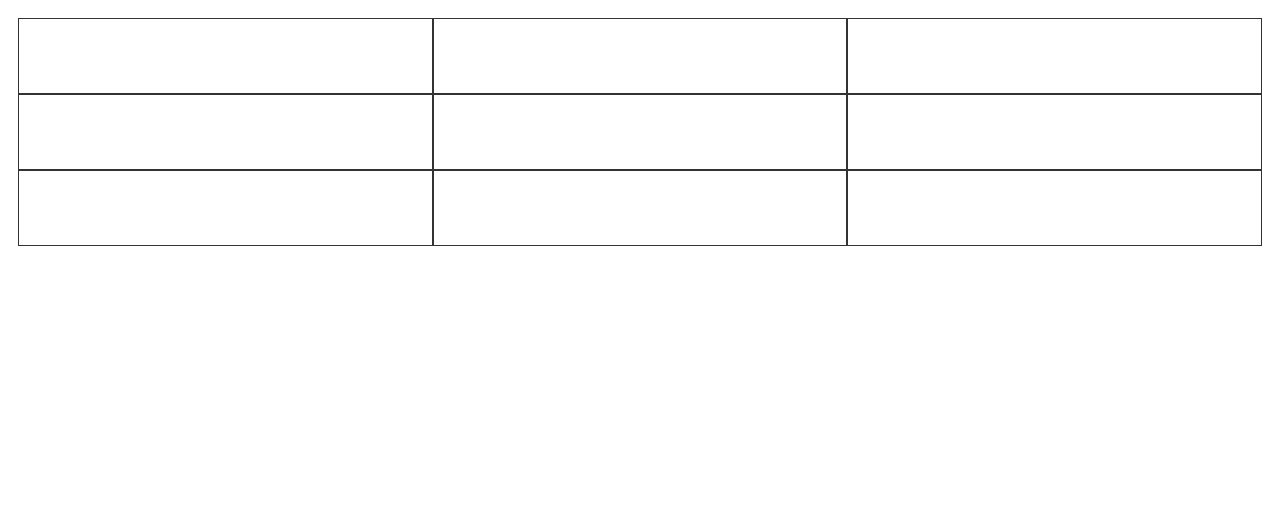
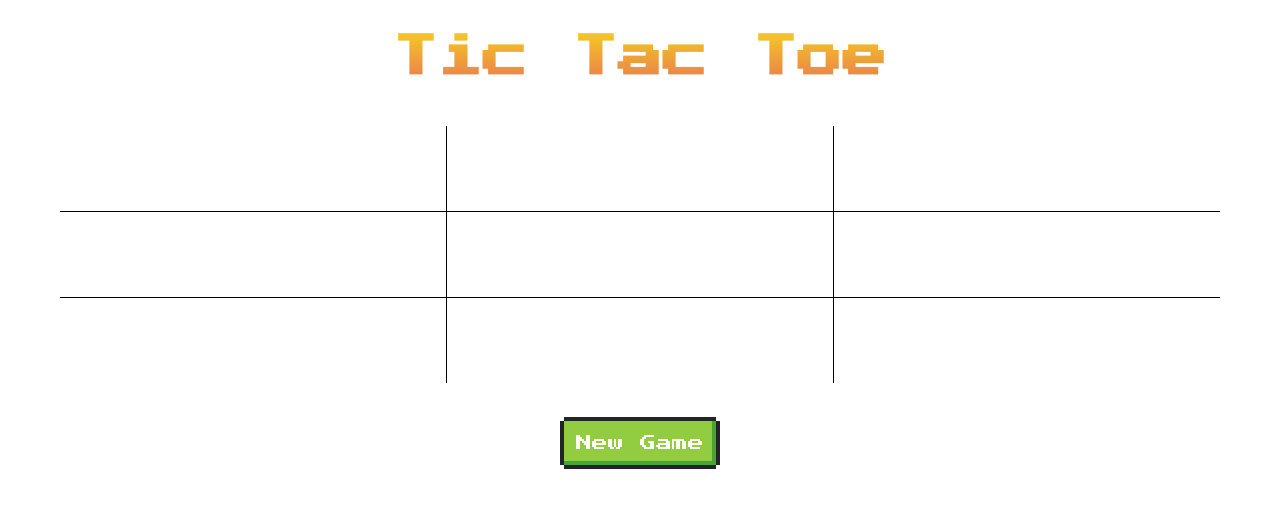
Before and after one commit to IrisPe17/tic-tac-toe, a plain HTML site: page index.html in a window 1280 px wide. Drawn offline with nearby package versions, Linux system fonts and the light colour scheme.

Commit message:
style: adds nes.css

```diff
--- a/index.html
+++ b/index.html
@@ -1,21 +1,36 @@
 <!DOCTYPE html>
 <html>
   <head>
-    <title>Tic tac toe</title>
+    <title>Tic Tac Toe</title>
+    <link
+      href="https://unpkg.com/nes.css@2.3.0/css/nes.min.css"
+      rel="stylesheet"
+    />
+    <link
+      href="https://fonts.googleapis.com/css?family=Press+Start+2P"
+      rel="stylesheet"
+    />
     <link rel="stylesheet" href="./style.css" />
   </head>
   <body>
+    <div class="nes-container with-title is-centered">
+      <h1 id="title">Tic Tac Toe</h1>
+    </div>
     <div class="grid-container">
-      <div class="grid-item" id="02" onclick="play(0)">&nbsp;</div>
-      <div class="grid-item" id="12" onclick="play(1)">&nbsp;</div>
-      <div class="grid-item" id="22" onclick="play(2)">&nbsp;</div>
-      <div class="grid-item" id="01" onclick="play(3)">&nbsp;</div>
-      <div class="grid-item" id="11" onclick="play(4)">&nbsp;</div>
-      <div class="grid-item" id="21" onclick="play(5)">&nbsp;</div>
-      <div class="grid-item" id="00" onclick="play(6)">&nbsp;</div>
-      <div class="grid-item" id="10" onclick="play(7)">&nbsp;</div>
-      <div class="grid-item" id="20" onclick="play(8)">&nbsp;</div>
+      <div class="grid-item" id="f02" onclick="play(0)">&nbsp;</div>
+      <div class="grid-item" id="f12" onclick="play(1)">&nbsp;</div>
+      <div class="grid-item" id="f22" onclick="play(2)">&nbsp;</div>
+      <div class="grid-item" id="f01" onclick="play(3)">&nbsp;</div>
+      <div class="grid-item" id="f11" onclick="play(4)">&nbsp;</div>
+      <div class="grid-item" id="f21" onclick="play(5)">&nbsp;</div>
+      <div class="grid-item" id="f00" onclick="play(6)">&nbsp;</div>
+      <div class="grid-item" id="f10" onclick="play(7)">&nbsp;</div>
+      <div class="grid-item" id="f20" onclick="play(8)">&nbsp;</div>
     </div>
+    <div class="nes-container with-title is-centered">
+      <button type="button" class="nes-btn is-success">New Game</button>
+    </div>
+
     <script src="./script.js"></script>
   </body>
 </html>
--- a/script.js
+++ b/script.js
@@ -1,31 +1,31 @@
 
 const board = [
   {
-    id: '02', value: undefined
+    id: 'f02', value: undefined
   },
   {
-    id: '12', value: undefined
+    id: 'f12', value: undefined
   },
   {
-    id: '22', value: undefined
+    id: 'f22', value: undefined
   },
   {
-    id: '01', value: undefined
+    id: 'f01', value: undefined
   },
   {
-    id: '11', value: undefined
+    id: 'f11', value: undefined
   },
   {
-    id: '21', value: undefined
+    id: 'f21', value: undefined
   },
   {
-    id: '00', value: undefined
+    id: 'f00', value: undefined
   },
   {
-    id: '10', value: undefined
+    id: 'f10', value: undefined
   },
   {
-    id: '20', value: undefined
+    id: 'f20', value: undefined
   }
 ]
 
@@ -48,7 +48,7 @@ const play = (coordinate) => {
 
   board[coordinate].value = value
   marker = !marker
-  setTimeout(() => checkWin(), 0)
+  setTimeout(() => checkWin(), 10)
 }
 
 const checkWin = () => {
--- a/style.css
+++ b/style.css
@@ -2,12 +2,41 @@
   display: grid;
   grid-template-columns: auto auto auto;
   padding: 10px;
+  margin: 0 50px;
 }
 
 .grid-item {
   background-color: rgba(255, 255, 255, 0.8);
-  border: 1px solid rgba(0, 0, 0, 0.8);
   padding: 20px;
   font-size: 30px;
   text-align: center;
 }
+
+.nes-container {
+  border: none;
+}
+
+#f02,
+#f12,
+#f22,
+#f01,
+#f11,
+#f21 {
+  border-bottom: 0.1rem solid black;
+}
+
+#f02,
+#f12,
+#f01,
+#f11,
+#f00,
+#f10 {
+  border-right: 0.1rem solid black;
+}
+
+#title {
+  font-size: 45px;
+  background: -webkit-linear-gradient(#f7d51d, #e76e55);
+  -webkit-background-clip: text;
+  -webkit-text-fill-color: transparent;
+}
```
